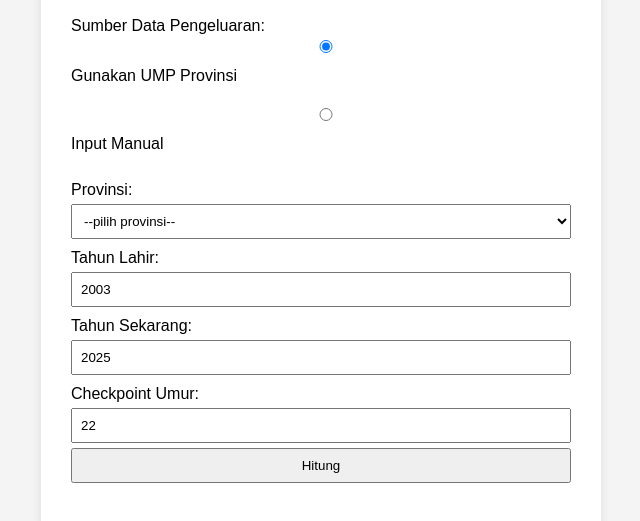
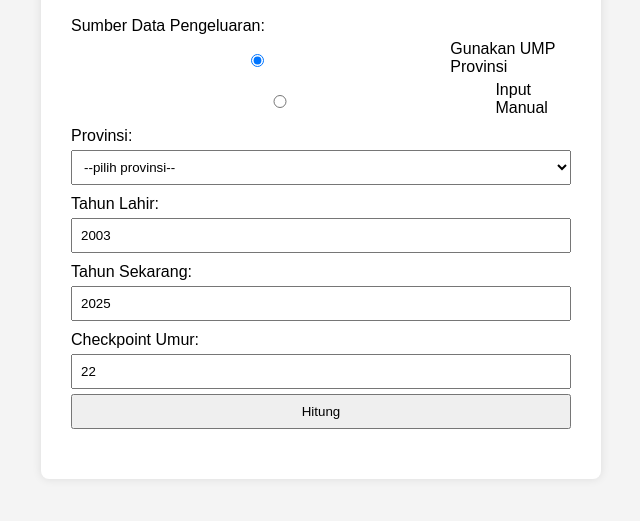
Before and after one commit to kristian-susanto/dream, a plain HTML site: page index.html in a window 1280 px wide. Shown: the part 111-632 px from the top of the page, without its empty margins (319-959 px from the left). Drawn offline with Linux system fonts and the light colour scheme.

Commit message:
style index

```diff
--- a/index.html
+++ b/index.html
@@ -12,10 +12,10 @@
 
     <form id="formSimulasi">
       <label>Sumber Data Pengeluaran:</label>
-      <input type="radio" id="modeProvinsi" name="mode" value="provinsi" checked />
-      <label for="provinsi">Gunakan UMP Provinsi</label><br>
-      <input type="radio" id="modeManual" name="mode" value="manual" />
-      <label for="manual">Input Manual</label><br>
+      <div class="radio-group">
+        <label><input type="radio" id="modeProvinsi" name="mode" value="provinsi" checked /> Gunakan UMP Provinsi</label>
+        <label><input type="radio" id="modeManual" name="mode" value="manual" /> Input Manual</label>
+      </div>
 
       <div id="provinsiGroup">
         <label for="provinsi">Provinsi:</label>
--- a/style.css
+++ b/style.css
@@ -33,9 +33,22 @@ form button {
   box-sizing: border-box;
 }
 
+.radio-group {
+  display: flex;
+  flex-direction: column;
+  gap: 5px;
+  margin-top: 5px;
+}
+
+.radio-group label {
+  display: flex;
+  align-items: center;
+  gap: 8px;
+  margin: 0;
+}
+
 #hasil {
   margin-top: 20px;
-  /* color: blue; */
 }
 
 #hasil p {
```
